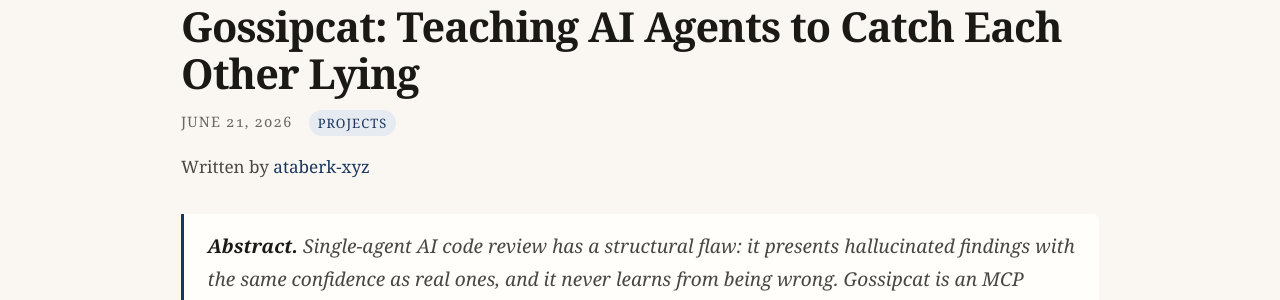
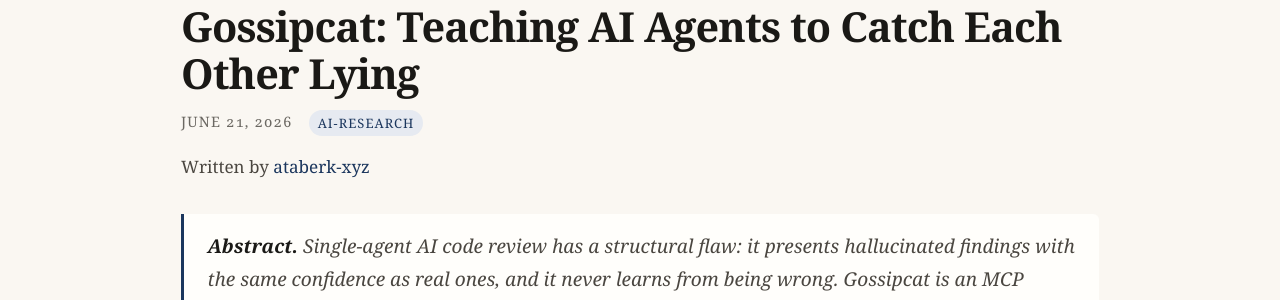
Before and after one commit to ataberk-xyz/ataberk-xyz.github.io, a Jekyll site: the page built from _posts/2026-06-21-gossipcat-multi-agent-consensus-code-review.md, in a window 1280 px wide and 900 px high. Shown: the part 278-578 px from the top of the window. Built offline with Jekyll 4.4.1, drawn with Linux system fonts in a browser that asks for light colours.

Commit message:
Recategorize gossipcat post: projects -> ai-research
The post was the sole occupant of the projects category; ai-research
describes it better. URL moves to /ai-research/2026/06/21/...; nothing
links to the old /projects/ URL.

Co-Authored-By: Claude Opus 4.8 (1M context) <noreply@anthropic.com>

```diff
--- a/_posts/2026-06-21-gossipcat-multi-agent-consensus-code-review.md
+++ b/_posts/2026-06-21-gossipcat-multi-agent-consensus-code-review.md
@@ -2,7 +2,7 @@
 layout: post
 title: "Gossipcat: Teaching AI Agents to Catch Each Other Lying"
 author: ataberk-xyz
-categories: [projects]
+categories: [ai-research]
 tags: [ai, multi-agent, mcp, claude-code, llm, code-review]
 ---
 
```
